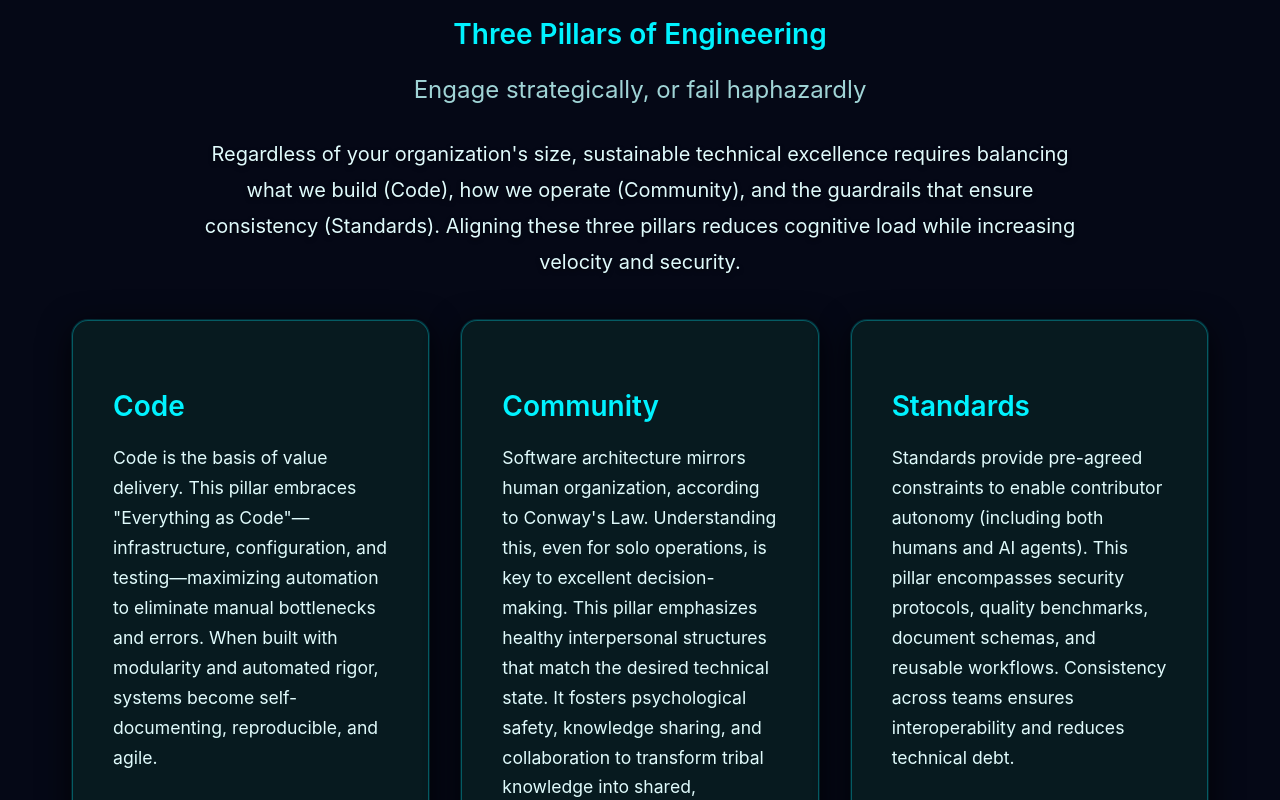
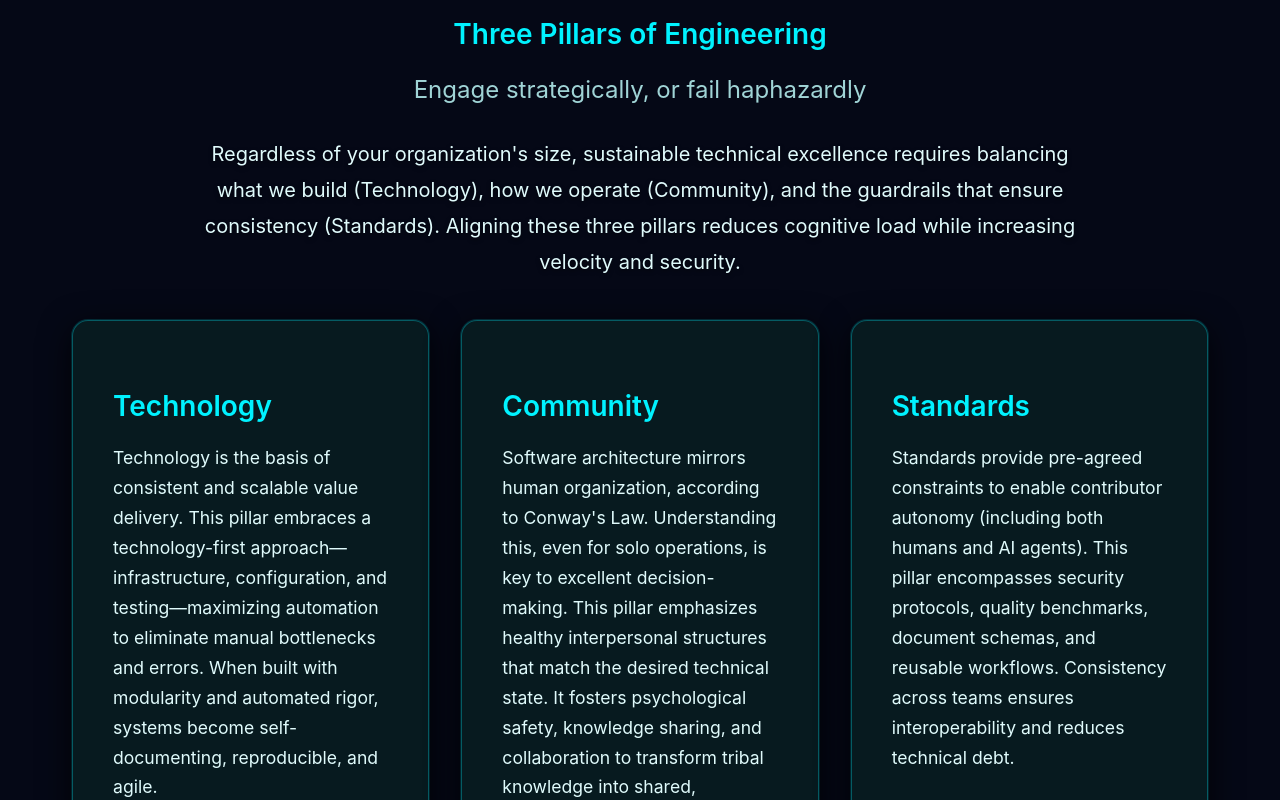
Before and after one commit to eddie-knight/eddie-knight.github.io, a React (Vite) app: page / in a window 1280 px wide. Shown: the part 2180-2980 px from the top of the page. Built offline with nearby package versions, Linux system fonts and the light colour scheme.

Commit message:
Replace 'Code' with 'Technology' in Three Pillars section

```diff
--- a/src/pages/sections/ThreePillarsSection.tsx
+++ b/src/pages/sections/ThreePillarsSection.tsx
@@ -18,7 +18,7 @@ export const ThreePillarsSection: React.FC = () => {
           title="Three Pillars of Engineering"
           subtitle="Engage strategically, or fail haphazardly"
           paragraphs={[
-            "Regardless of your organization's size, sustainable technical excellence requires balancing what we build (Code), how we operate (Community), and the guardrails that ensure consistency (Standards). Aligning these three pillars reduces cognitive load while increasing velocity and security."
+            "Regardless of your organization's size, sustainable technical excellence requires balancing what we build (Technology), how we operate (Community), and the guardrails that ensure consistency (Standards). Aligning these three pillars reduces cognitive load while increasing velocity and security."
           ]}
           centered={true}
           textShadow={true}
@@ -33,8 +33,8 @@ export const ThreePillarsSection: React.FC = () => {
           }}
         >
           <PillarCard
-            title="Code"
-            description='Code is the basis of value delivery. This pillar embraces "Everything as Code"—infrastructure, configuration, and testing—maximizing automation to eliminate manual bottlenecks and errors. When built with modularity and automated rigor, systems become self-documenting, reproducible, and agile.'
+            title="Technology"
+            description='Technology is the basis of consistent and scalable value delivery. This pillar embraces a technology-first approach—infrastructure, configuration, and testing—maximizing automation to eliminate manual bottlenecks and errors. When built with modularity and automated rigor, systems become self-documenting, reproducible, and agile.'
           />
           <PillarCard
             title="Community"
```
